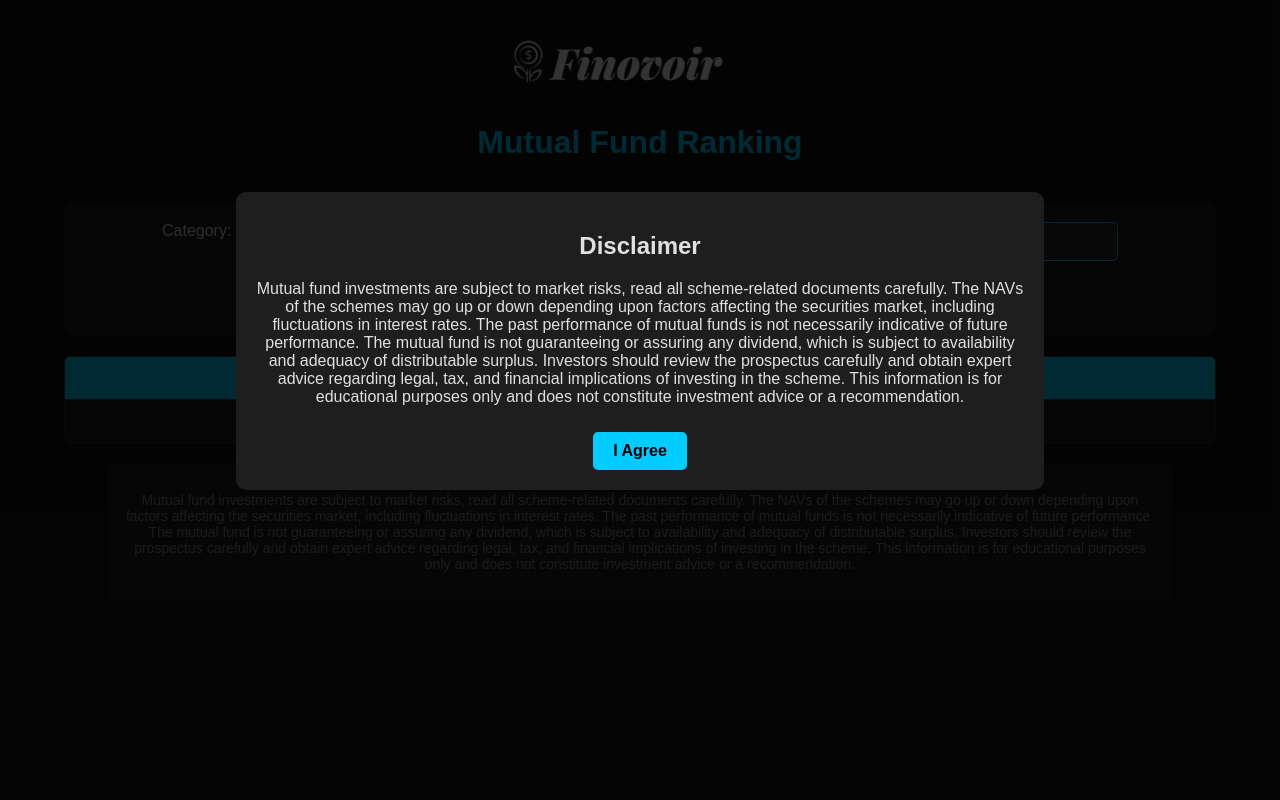
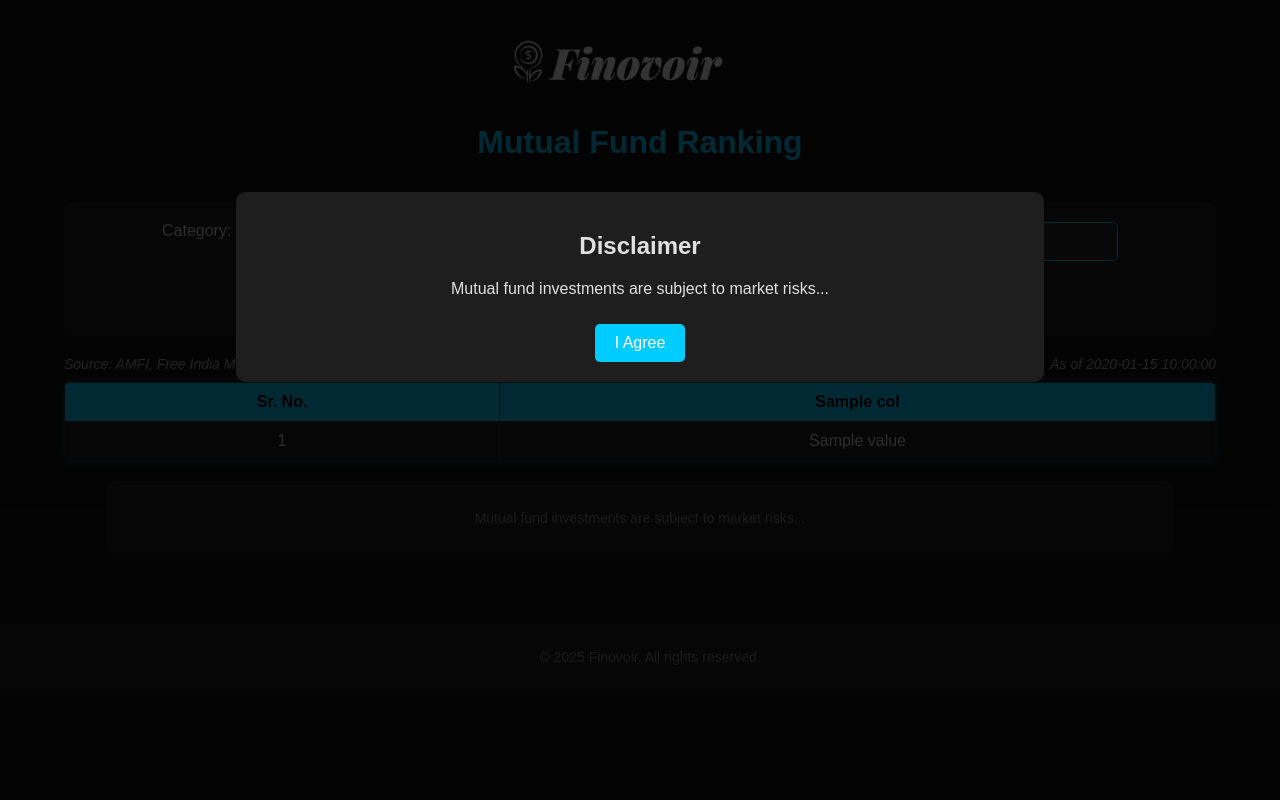
Before and after one commit to Warriorsum/finovoir, a Flask app: template templates/index.html in a window 1280 px wide. Run offline with Flask 3, Linux system fonts and the light colour scheme; the template is opened without the code that fills it: most values are stand-ins (such as "Sample title", 1, 10 or a date in 2020); parts of the project's set-up code (start-up, migrations or seed data) failed here and were passed over.

Commit message:
Updated filter button styling and fixed UI issues

```diff
--- a/app.py
+++ b/app.py
@@ -27,6 +27,13 @@ for key in sub_categories_dict:
     sub_categories_dict[key] = [sub_cat for sub_cat in sub_categories_dict[key] if pd.notna(sub_cat)]
 
 direct_regular_options = ["All", "Direct", "Regular"]
+
+# Read the most common NAV date from the file
+try:
+    with open("latest_nav_date.txt", "r") as file:
+        most_common_nav_date = file.read().strip()
+except FileNotFoundError:
+    most_common_nav_date = "Unknown"
 
 @app.route("/", methods=["GET", "POST"])
 def index():
@@ -80,7 +87,7 @@ def index():
                            direct_regular_options=direct_regular_options, funds=filtered_funds,
                            short_term_weight=short_term_weight, long_term_weight=long_term_weight,
                            selected_category=category, selected_sub_category=sub_category,
-                           selected_direct_regular=direct_regular)
+                           selected_direct_regular=direct_regular, most_common_nav_date=most_common_nav_date)
 
 if __name__ == "__main__":
     app.run(debug=True)
--- /dev/null
+++ b/latest_nav_date.txt
@@ -0,0 +1 @@
+13-Mar-2025
--- a/static/styles.css
+++ b/static/styles.css
@@ -1,17 +1,86 @@
+/* General Styles */
 body {
     font-family: Arial, sans-serif;
     margin: 20px;
+    background-color: #121212;
+    color: #e0e0e0;
+    text-align: center;
 }
+
+/* Table Styles */
 table {
     width: 100%;
     border-collapse: collapse;
+    background-color: #1e1e1e;
+    border-radius: 8px;
+    overflow: hidden;
+    box-shadow: 0px 0px 10px rgba(0, 204, 255, 0.3);
 }
 th, td {
-    border: 1px solid #ddd;
-    padding: 8px;
+    border: 1px solid #333;
+    padding: 10px;
     text-align: center;
 }
 th {
-    background-color: #f4f4f4;
+    background-color: #00ccff;
+    color: black;
     cursor: pointer;
+    font-weight: bold;
 }
+th:hover {
+    background-color: #0099cc;
+}
+tr:nth-child(even) {
+    background-color: #252525;
+}
+tr:hover {
+    background-color: #333;
+}
+
+/* Disclaimer Box */
+.disclaimer {
+    margin: 20px auto;
+    padding: 15px;
+    background-color: #1e1e1e;
+    color: #888;
+    font-size: 14px;
+    text-align: center;
+    border-radius: 8px;
+    width: 90%;
+}
+
+/* Footer */
+.footer {
+    background-color: #1e1e1e;
+    color: #888;
+    text-align: center;
+    padding: 10px;
+    font-size: 14px;
+    position: relative;
+    bottom: 0;
+    width: 100%;
+    margin-top: 30px;
+}
+.footer a {
+    color: #00ccff;
+    text-decoration: none;
+}
+.footer a:hover {
+    text-decoration: underline;
+}
+/* Highlighted Filter Button */
+.filter-btn {
+    background-color: #00ccff; /* Bright blue color */
+    color: black;
+    font-weight: bold;
+    border: 2px solid #00ccff;
+    padding: 10px 15px;
+    border-radius: 5px;
+    cursor: pointer;
+    transition: all 0.3s ease;
+}
+
+.filter-btn:hover {
+    background-color: #0099cc; /* Darker blue on hover */
+    border-color: #0099cc;
+}
--- a/templates/index.html
+++ b/templates/index.html
@@ -27,7 +27,19 @@
 
         function updateLongTermWeight() {
             var shortTermWeight = document.getElementById("short_term_weight").value;
-            document.getElementById("long_term_weight").value = 100 - shortTermWeight;
+            document.getElementById("long_term_weight").textContent = 100 - shortTermWeight;
+            document.getElementById("long_term_weight_hidden").value = 100 - shortTermWeight;
+        }
+
+        function showDisclaimer() {
+            if (!localStorage.getItem("disclaimerAccepted")) {
+                document.getElementById("disclaimerModal").style.display = "block";
+            }
+        }
+
+        function acceptDisclaimer() {
+            localStorage.setItem("disclaimerAccepted", "true");
+            document.getElementById("disclaimerModal").style.display = "none";
         }
 
         function sortTable(columnIndex, isRankColumn) {
@@ -52,17 +64,6 @@
 
             rows.forEach(row => table.appendChild(row));
             table.setAttribute("data-sort", ascending ? "asc" : "desc");
-        }
-
-        function showDisclaimer() {
-            if (!localStorage.getItem("disclaimerAccepted")) {
-                document.getElementById("disclaimerModal").style.display = "block";
-            }
-        }
-
-        function acceptDisclaimer() {
-            localStorage.setItem("disclaimerAccepted", "true");
-            document.getElementById("disclaimerModal").style.display = "none";
         }
     </script>
 
@@ -99,7 +100,8 @@
             gap: 15px;
             margin-bottom: 20px;
         }
-        select, input, button {
+        select, input,
+        button {
             background-color: #2c2c2c;
             color: white;
             border: 1px solid #00ccff;
@@ -120,47 +122,12 @@
             display: inline-block;
             text-align: center;
         }
-        button {
-            background-color: #00ccff;
-            color: black;
-            font-weight: bold;
-        }
-        button:hover {
-            background-color: #0099cc;
-        }
-        table {
-            width: 100%;
-            margin: auto;
-            border-collapse: collapse;
-            background-color: #1e1e1e;
-            border-radius: 8px;
-            overflow: hidden;
-        }
-        th, td {
-            padding: 12px;
-            border: 1px solid #333;
-            text-align: center;
-        }
-        th {
-            background-color: #00ccff;
-            color: black;
-            cursor: pointer;
-            font-weight: bold;
-        }
-        th:hover {
-            background-color: #0099cc;
-        }
-        tr:nth-child(even) {
-            background-color: #252525;
-        }
-        tr:hover {
-            background-color: #333;
-        }
-        thead {
-            position: sticky;
-            top: 0;
-            background-color: #00ccff;
-            color: black;
+        .source-info {
+            display: flex;
+            justify-content: space-between;
+            font-size: 14px;
+            color: #b0b0b0;
+            margin-bottom: 10px;
         }
         .disclaimer {
             margin: 20px auto;
@@ -205,14 +172,7 @@
     <div id="disclaimerModal" class="modal">
         <div class="modal-content">
             <h2>Disclaimer</h2>
-            <p>
-                Mutual fund investments are subject to market risks, read all scheme-related documents carefully. The NAVs of the schemes may go up or down depending upon
-                factors affecting the securities market, including fluctuations in interest rates. The past performance of mutual funds is not necessarily indicative of
-                future performance. The mutual fund is not guaranteeing or assuring any dividend, which is subject to availability and adequacy of distributable surplus.
-                Investors should review the prospectus carefully and obtain expert advice regarding legal, tax, and financial implications of investing in the scheme.
-
-                This information is for educational purposes only and does not constitute investment advice or a recommendation.
-            </p>
+            <p>Mutual fund investments are subject to market risks...</p>
             <button onclick="acceptDisclaimer()">I Agree</button>
         </div>
     </div>
@@ -240,29 +200,37 @@
                 {% endfor %}
             </select>
 
+            <!-- Adding Short-Term and Long-Term Weight Filters -->
             <label for="short_term_weight">Short-Term Weight (%):</label>
-            <input type="number" id="short_term_weight" name="short_term_weight" min="0" max="100" step="5" value="50" oninput="updateLongTermWeight()">
+            <input type="number" id="short_term_weight" name="short_term_weight" min="0" max="100" step="5"
+                   value="{{ short_term_weight }}" oninput="updateLongTermWeight()">
 
             <label for="long_term_weight">Long-Term Weight (%):</label>
-            <div class="readonly-box" id="long_term_weight">50</div>
-            <input type="hidden" name="long_term_weight" id="long_term_weight_hidden" value="50">
+            <div class="readonly-box" id="long_term_weight">{{ long_term_weight }}</div>
+            <input type="hidden" name="long_term_weight" id="long_term_weight_hidden" value="{{ long_term_weight }}">
 
-            <button type="submit">Filter</button>
+            <button type="submit" class="filter-btn">Filter</button>
         </form>
+
+
+        <div class="source-info">
+            <span><em>Source: AMFI, Free India Mutual Fund API (www.mfapi.in)</em></span>
+            <span><em>As of {{ most_common_nav_date }}</em></span>
+        </div>
 
         <table id="fundsTable">
             <thead>
                 <tr>
-                    <th>Sr. No.</th>
-                    {% for col in funds.columns %}
-                    <th onclick="sortTable({{ loop.index }}, {{ 'true' if 'Rank' in col else 'false' }})">{{ col }}</th>
+                    <th onclick="sortTable(0, false)">Sr. No.</th>
+                    {% for col in funds.columns[1:] %}
+                    <th onclick="sortTable({{ loop.index + 1 }}, {{ 'true' if 'Rank' in col else 'false' }})">{{ col }}</th>
                     {% endfor %}
                 </tr>
             </thead>
             <tbody>
                 {% for idx, fund in funds.iterrows() %}
                 <tr>
-                    <td>{{ idx + 1 }}</td>
+                    <td>{{ loop.index }}</td> <!-- Dynamically recalculates Sr. No. -->
                     {% for value in fund %}
                     <td>{{ value if value is not none else '–' }}</td>
                     {% endfor %}
@@ -272,16 +240,13 @@
         </table>
 
         <div class="disclaimer">
-            <p>Mutual fund investments are subject to market risks, read all scheme-related documents carefully. The NAVs of the schemes may go up or down depending upon factors affecting the securities market, including fluctuations in interest rates. The past performance of mutual funds is not necessarily indicative of future performance. The mutual fund is not guaranteeing or assuring any dividend, which is subject to availability and adequacy of distributable surplus. Investors should review the prospectus carefully and obtain expert advice regarding legal, tax, and financial implications of investing in the scheme. This information is for educational purposes only and does not constitute investment advice or a recommendation. </p>
+            <p>Mutual fund investments are subject to market risks...</p>
         </div>
     </div>
 
-    <script>
-        // Update the hidden input for form submission
-        document.getElementById("short_term_weight").addEventListener("input", function() {
-            document.getElementById("long_term_weight").textContent = 100 - this.value;
-            document.getElementById("long_term_weight_hidden").value = 100 - this.value;
-        });
-    </script>
+    <footer class="footer">
+        <p>&copy; 2025 Finovoir. All rights reserved.</p>
+    </footer>
+
 </body>
 </html>
```
Also changed, not shown: scraper.py (+33 -39 lines), 2 other files.
